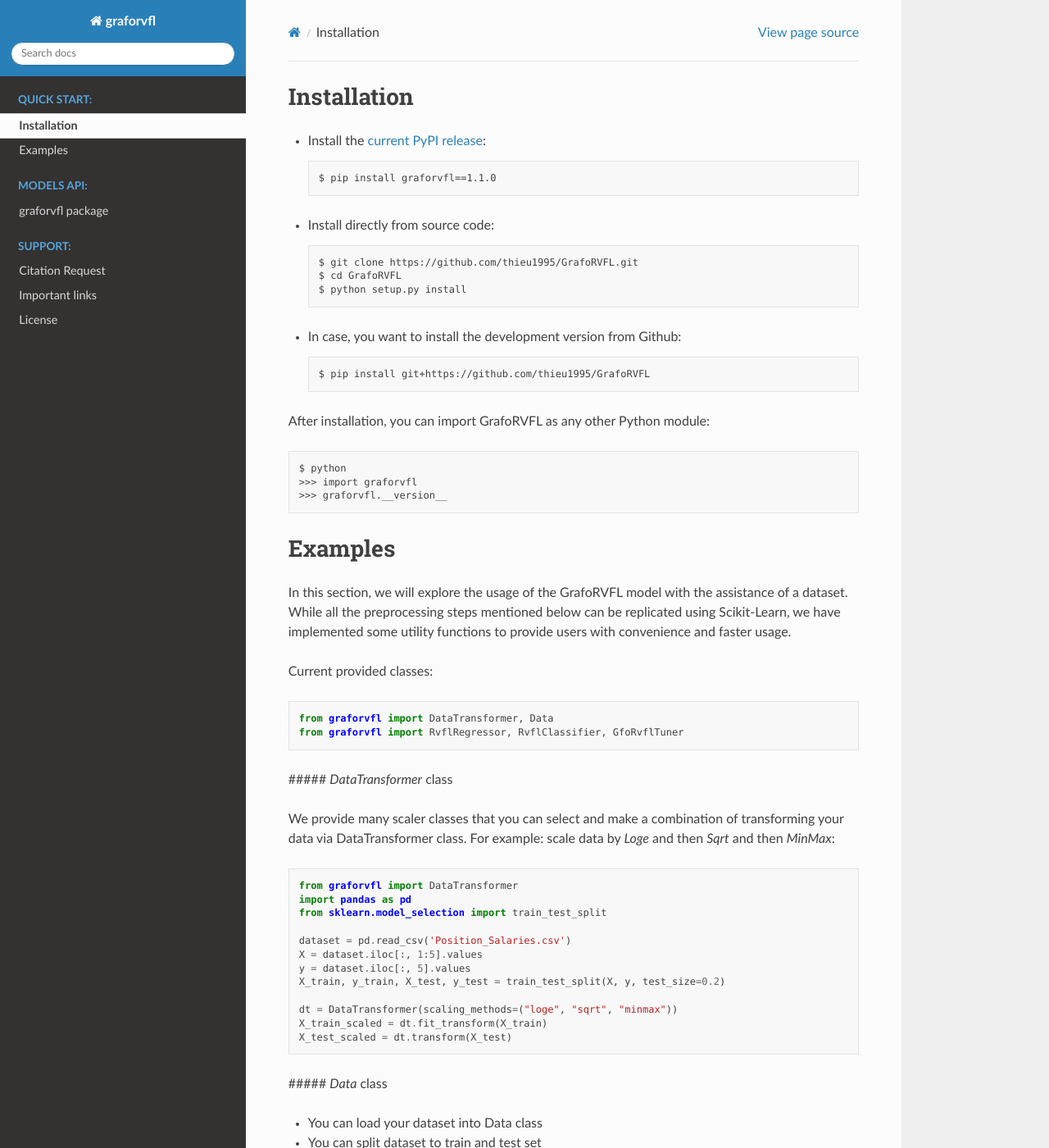
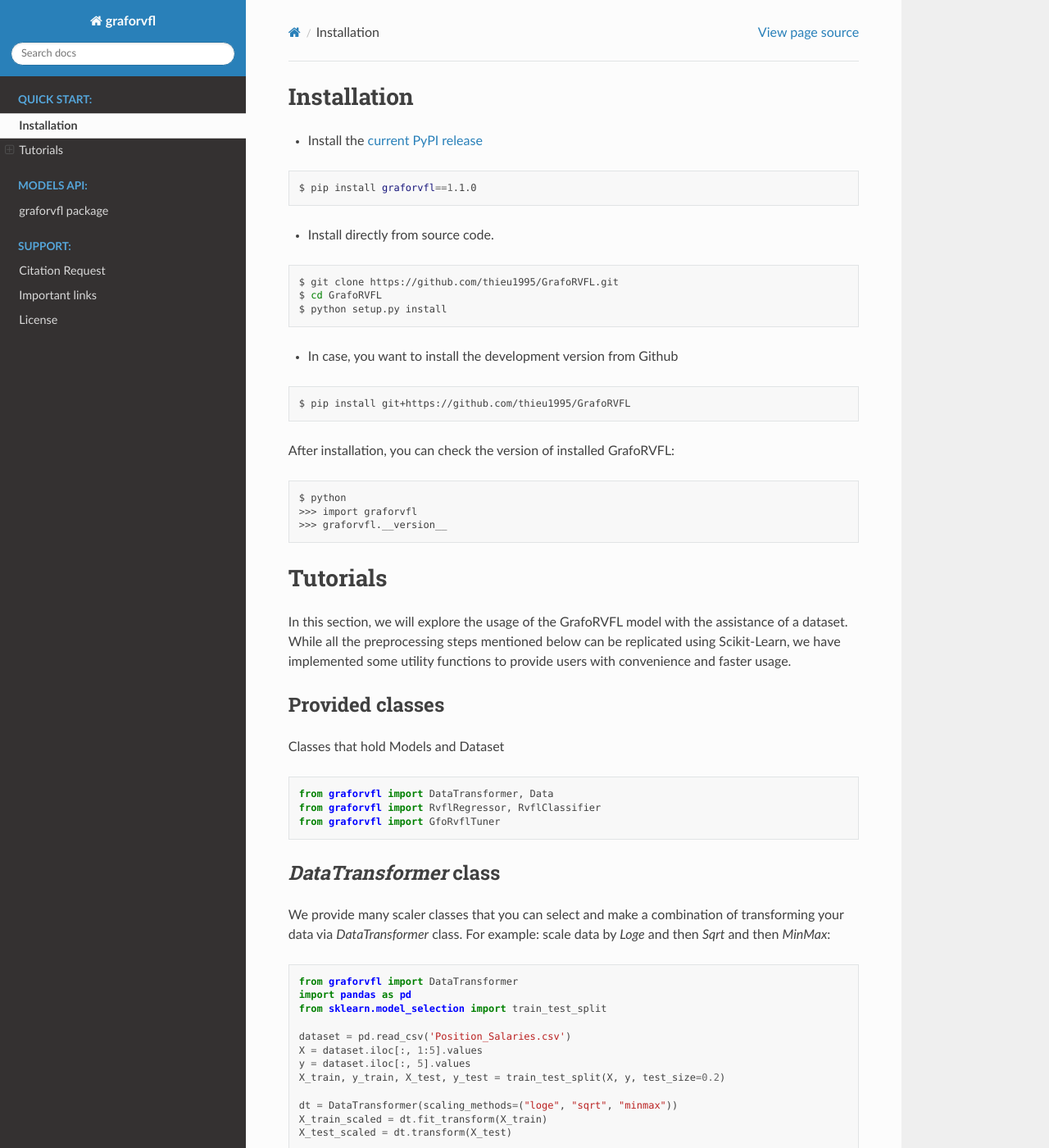
Before and after one commit to thieu1995/GrafoRVFL, a Sphinx documentation site: the page built from docs/source/pages/quick_start.rst, in a window 1280 px wide and 1400 px high. Shown: the whole window at 82% size. Built offline with Sphinx 7.4.7 and the Read the Docs theme 2.0.0, drawn with Linux system fonts in a browser that asks for light colours; some of the changed text lies outside the part shown.

Commit message:
Update docs

```diff
--- a/docs/source/pages/graforvfl.shared.rst
+++ b/docs/source/pages/graforvfl.shared.rst
@@ -1,8 +1,5 @@
 graforvfl.shared package
 ========================
-
-Submodules
-----------
 
 graforvfl.shared.activator module
 ---------------------------------
--- a/docs/source/pages/quick_start.rst
+++ b/docs/source/pages/quick_start.rst
@@ -2,47 +2,60 @@
 Installation
 ============
 
-* Install the `current PyPI release <https://pypi.python.org/pypi/graforvfl />`_::
+* Install the `current PyPI release <https://pypi.python.org/pypi/graforvfl />`_
 
-   $ pip install graforvfl==1.1.0
+.. code-block:: bash
+
+	$ pip install graforvfl==1.1.0
 
 
-* Install directly from source code::
+* Install directly from source code.
+
+.. code-block:: bash
 
    $ git clone https://github.com/thieu1995/GrafoRVFL.git
    $ cd GrafoRVFL
    $ python setup.py install
 
-* In case, you want to install the development version from Github::
+* In case, you want to install the development version from Github
+
+.. code-block:: bash
 
    $ pip install git+https://github.com/thieu1995/GrafoRVFL
 
 
-After installation, you can import GrafoRVFL as any other Python module::
+After installation, you can check the version of installed GrafoRVFL::
 
    $ python
    >>> import graforvfl
    >>> graforvfl.__version__
 
-========
-Examples
-========
+=========
+Tutorials
+=========
 
 In this section, we will explore the usage of the GrafoRVFL model with the assistance of a dataset. While all the
 preprocessing steps mentioned below can be replicated using Scikit-Learn, we have implemented some utility functions
 to provide users with convenience and faster usage.
 
 
-Current provided classes::
+Provided classes
+----------------
+
+Classes that hold Models and Dataset
+
+.. code-block:: python
 
 	from graforvfl import DataTransformer, Data
-	from graforvfl import RvflRegressor, RvflClassifier, GfoRvflTuner
+	from graforvfl import RvflRegressor, RvflClassifier
+	from graforvfl import GfoRvflTuner
 
 
-##### `DataTransformer` class
+`DataTransformer` class
+-----------------------
 
 We provide many scaler classes that you can select and make a combination of transforming your data via
-DataTransformer class. For example: scale data by `Loge` and then `Sqrt` and then `MinMax`::
+`DataTransformer` class. For example: scale data by `Loge` and then `Sqrt` and then `MinMax`::
 
 	from graforvfl import DataTransformer
 	import pandas as pd
@@ -58,12 +71,15 @@
 	X_test_scaled = dt.transform(X_test)
 
 
-##### `Data` class
+`Data` class
+------------
 
 + You can load your dataset into Data class
 + You can split dataset to train and test set
 + You can scale dataset without using DataTransformer class
-+ You can scale labels using LabelEncoder::
++ You can scale labels using LabelEncoder
+
+.. code-block:: python
 
 	from graforvfl import Data
 	import pandas as pd
@@ -87,7 +103,10 @@
 
 
 
-##### `Neural Network` class::
+`Neural Network` class
+----------------------
+
+.. code-block:: python
 
 	from graforvfl import RvflRegressor, RvflClassifier, GfoRvflTuner
 	from mealpy import IntegerVar, StringVar
@@ -113,7 +132,10 @@
 	                      optimizer="OriginalWOA", optimizer_paras=opt_paras, verbose=True)
 
 
-##### Supported functions in `model` object::
+Supported functions in `model` object
+-------------------------------------
+
+.. code-block:: python
 
 	from graforvfl import RvflRegressor, Data
 
```
Also changed, not shown: docs/source/pages/graforvfl.network.rst (+3 -6 lines).
